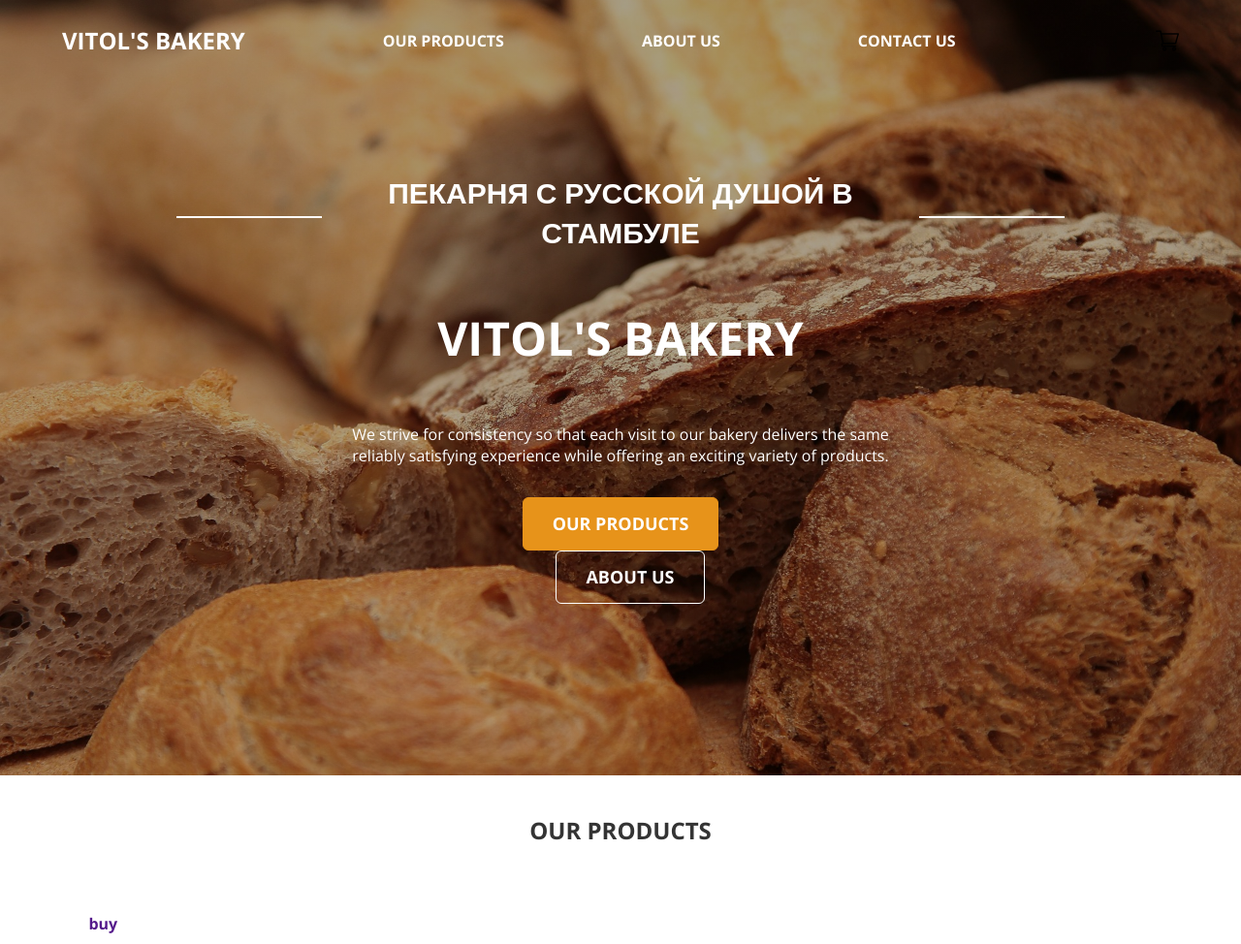
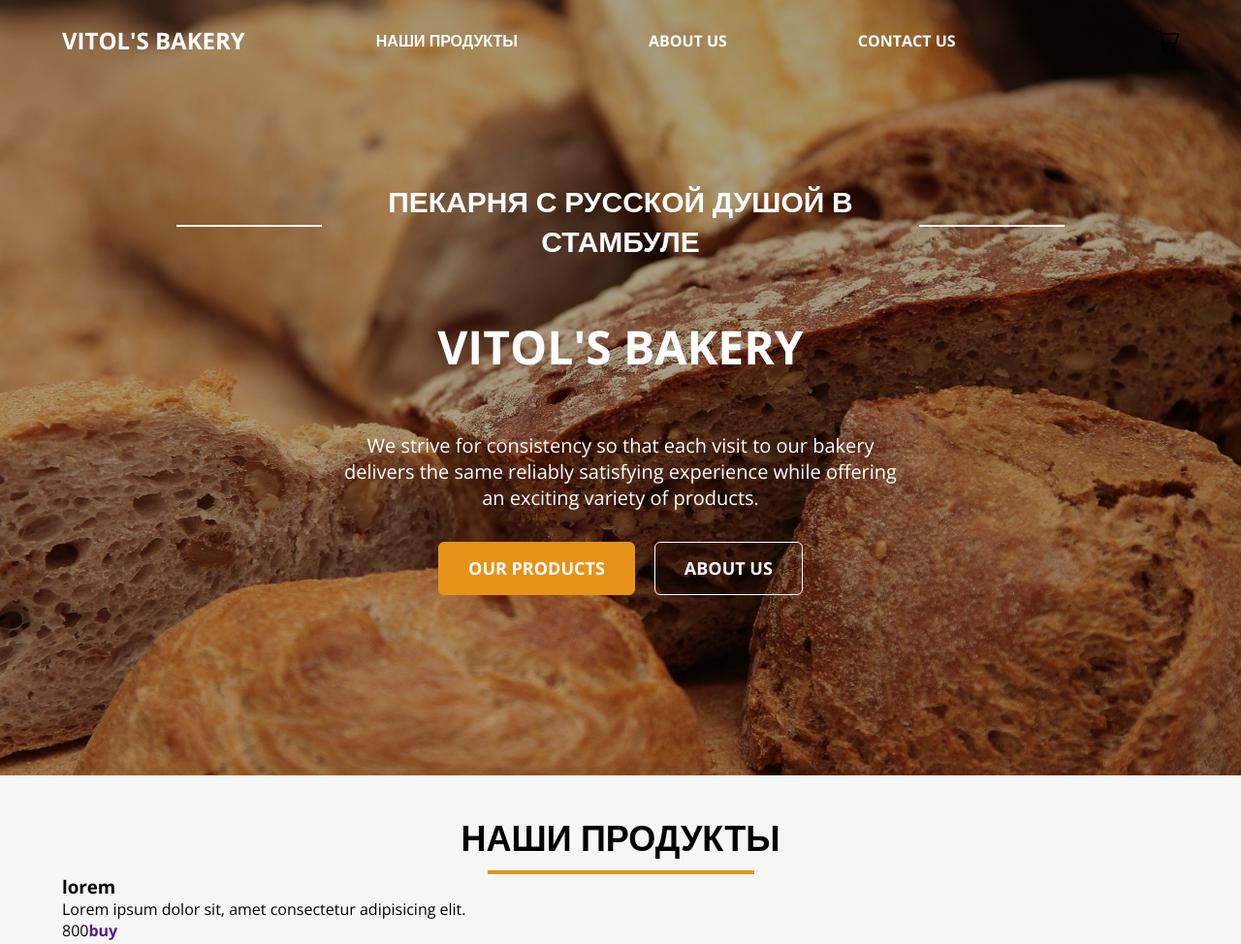
Before and after one commit to denisakturk/bakeryPage, a website: page dev/index.html in a window 1280 px wide. Shown: the top 974 px of the page at 97% size. Drawn offline with nearby package versions, Linux system fonts and the light colour scheme.

Commit message:
First section #1 fix

```diff
--- a/dev/index.html
+++ b/dev/index.html
@@ -16,7 +16,7 @@
             <nav class="hdr__nav nav">
                 <ul class="nav-list">
                     <li class="nav__item"><a href="#" class="nav__link logo__link">Vitol's Bakery</a></li>
-                    <li class="nav__item"><a href="#" class="nav__link">Our Products</a></li>
+                    <li class="nav__item"><a href="#" class="nav__link">Наши продукты</a></li>
                     <li class="nav__item"><a href="#" class="nav__link">About Us</a></li>
                     <li class="nav__item"><a href="#" class="nav__link">Contact Us</a></li>
                 </ul>
@@ -90,8 +90,7 @@
         </section>
         <section class="section products">
             <div class="section__heading">
-                <h2 class="heading__main">Our Products</h2>
-                <span class="heading__sub">Lorem ipsum dolor sit, amet consectetur adipisicing elit.</span>
+                <h2 class="heading__main">Наши продукты</h2>
             </div>
             <div class="section__content">
                 <ul class="products-list">
@@ -173,7 +172,6 @@
         <section class="section about">
             <div class="section__heading">
                 <h2 class="heading__main">About Us</h2>
-                <span class="heading__sub">Lorem ipsum dolor sit, amet consectetur adipisicing elit.</span>
             </div>
             <div class="section__content">
                 <a href="#" class="btn">Learn More</a>
@@ -182,7 +180,6 @@
         <section class="section contact">
             <div class="section__heading">
                 <h2 class="heading__main">Contact Us</h2>
-                <span class="heading__sub">Lorem ipsum dolor sit, amet consectetur adipisicing elit.</span>
             </div>
         </section>
     </main>
--- a/dev/sass/main.sass
+++ b/dev/sass/main.sass
@@ -1,5 +1,6 @@
 $sec-bcg-color: #343434 // secondary background color !!GREY
 $sec-txt-color: white // text color for secondary background color !!WHITE
+$orange: #e7931a
 
 *
     padding: 0
@@ -54,9 +55,8 @@ a
     &-inner
         display: none
 .main
-    color: white
     &__first
-        background: linear-gradient(rgba(0, 0, 0, 0.35), rgba(0, 0, 0, 0.30)), url(/img/bcg.jpg) center no-repeat
+        background: linear-gradient(rgba(0, 0, 0, 0.35), rgba(0, 0, 0, 0.30)), url(../img/bcg.jpg) center no-repeat
         background-size: cover
         height: 80vh
         display: flex
@@ -74,6 +74,8 @@ a
         width: 50%
         margin: 0 auto
         margin-bottom: 4vh
+        font-size: 20px
+        color: white
     &__sub
         position: relative
         font-size: 30px
@@ -95,7 +97,6 @@ a
         &::after
             right: -170px
     &__cta
-        width: 30%
         margin: 0 auto
         display: flex
         justify-content: center
@@ -111,20 +112,32 @@ a
     color: $sec-txt-color
     transition: background-color 0.3s, color 0.3s, border-color 0.3s
     &:first-child
-        background-color: #e7931a
-        border-color: #e7931a
+        background-color: $orange
+        border-color: $orange
+        &:hover
+            background-color: #343434
+            border-color: #343434
     &:nth-child(2)
         margin-left: 20px
 
 .section
     padding: 5vh 0
+    background-color: #f6f6f6
     &__heading
         text-align: center
     .heading
         &__main
             text-transform: uppercase
             text-align: center
-            color: $sec-bcg-color
+            color: #000
+            font-size: 36px
+            &::after
+                content: ""
+                display: block
+                background-color: $orange
+                width: 275px
+                height: 4px
+                margin: 9px auto 0
         &__sub
             color: white
 
```
Also changed, not shown: dev/css/main.css.
